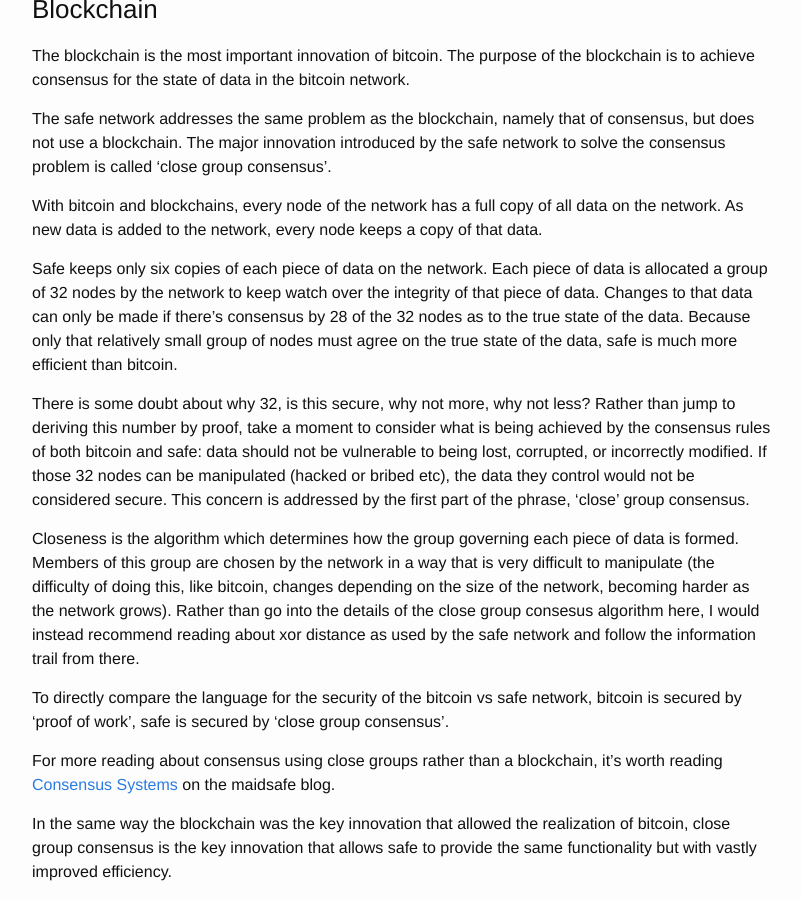
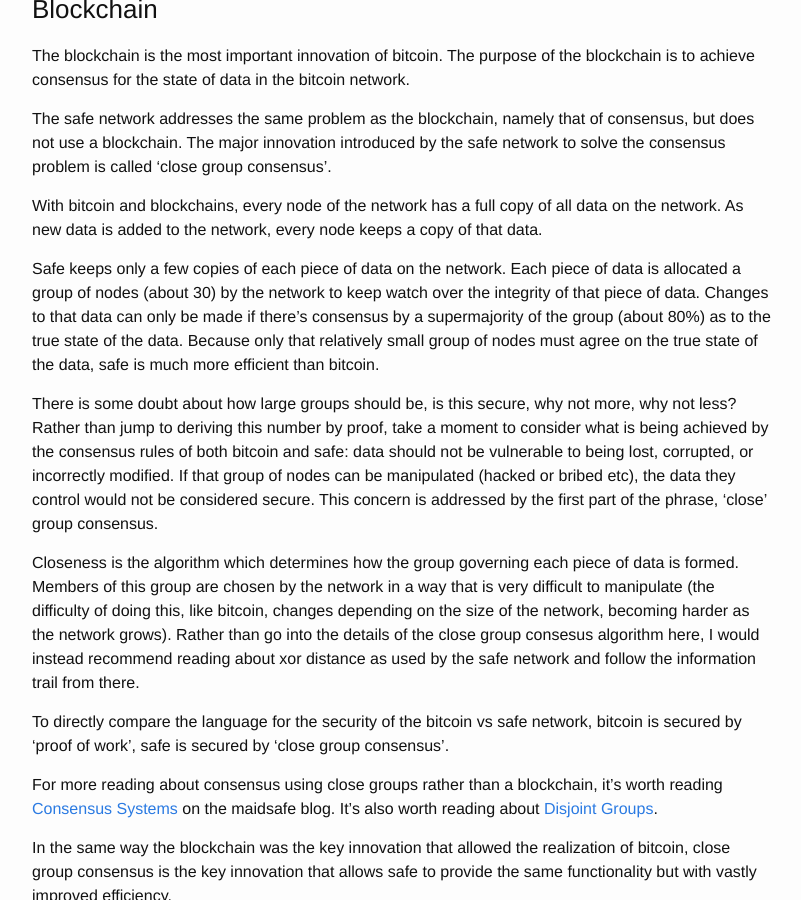
Before and after one commit to safe-network-explained/safe-network-explained.github.io, a Jekyll site: the page built from _posts/2016-05-05-safe-for-bitcoiners.markdown, in a window 1280 px wide and 900 px high, scrolled down 1662 px. Shown: the whole window, without its empty margins (238-1039 px from the left). Built offline with Jekyll 4.4.1, drawn with Linux system fonts in a browser that asks for light colours.

Commit message:
Close group consensus includes disjoint groups

```diff
--- a/_posts/2016-05-05-safe-for-bitcoiners.markdown
+++ b/_posts/2016-05-05-safe-for-bitcoiners.markdown
@@ -69,15 +69,15 @@
 
 With bitcoin and blockchains, every node of the network has a full copy of all data on the network. As new data is added to the network, every node keeps a copy of that data.
 
-Safe keeps only six copies of each piece of data on the network. Each piece of data is allocated a group of 32 nodes by the network to keep watch over the integrity of that piece of data. Changes to that data can only be made if there's consensus by 28 of the 32 nodes as to the true state of the data. Because only that relatively small group of nodes must agree on the true state of the data, safe is much more efficient than bitcoin.
+Safe keeps only a few copies of each piece of data on the network. Each piece of data is allocated a group of nodes (about 30) by the network to keep watch over the integrity of that piece of data. Changes to that data can only be made if there's consensus by a supermajority of the group (about 80%) as to the true state of the data. Because only that relatively small group of nodes must agree on the true state of the data, safe is much more efficient than bitcoin.
 
-There is some doubt about why 32, is this secure, why not more, why not less? Rather than jump to deriving this number by proof, take a moment to consider what is being achieved by the consensus rules of both bitcoin and safe: data should not be vulnerable to being lost, corrupted, or incorrectly modified. If those 32 nodes can be manipulated (hacked or bribed etc), the data they control would not be considered secure. This concern is addressed by the first part of the phrase, 'close' group consensus.
+There is some doubt about how large groups should be, is this secure, why not more, why not less? Rather than jump to deriving this number by proof, take a moment to consider what is being achieved by the consensus rules of both bitcoin and safe: data should not be vulnerable to being lost, corrupted, or incorrectly modified. If that group of nodes can be manipulated (hacked or bribed etc), the data they control would not be considered secure. This concern is addressed by the first part of the phrase, 'close' group consensus.
 
 Closeness is the algorithm which determines how the group governing each piece of data is formed. Members of this group are chosen by the network in a way that is very difficult to manipulate (the difficulty of doing this, like bitcoin, changes depending on the size of the network, becoming harder as the network grows). Rather than go into the details of the close group consesus algorithm here, I would instead recommend reading about xor distance as used by the safe network and follow the information trail from there.
 
 To directly compare the language for the security of the bitcoin vs safe network, bitcoin is secured by 'proof of work', safe is secured by 'close group consensus'.
 
-For more reading about consensus using close groups rather than a blockchain, it's worth reading [Consensus Systems](https://blog.maidsafe.net/tag/consensus-systems/) on the maidsafe blog.
+For more reading about consensus using close groups rather than a blockchain, it's worth reading [Consensus Systems](https://blog.maidsafe.net/tag/consensus-systems/) on the maidsafe blog. It's also worth reading about [Disjoint Groups](https://github.com/maidsafe/rfcs/blob/master/text/0037-disjoint-groups/0037-disjoint-groups.md).
 
 In the same way the blockchain was the key innovation that allowed the realization of bitcoin, close group consensus is the key innovation that allows safe to provide the same functionality but with vastly improved efficiency.
 
```
